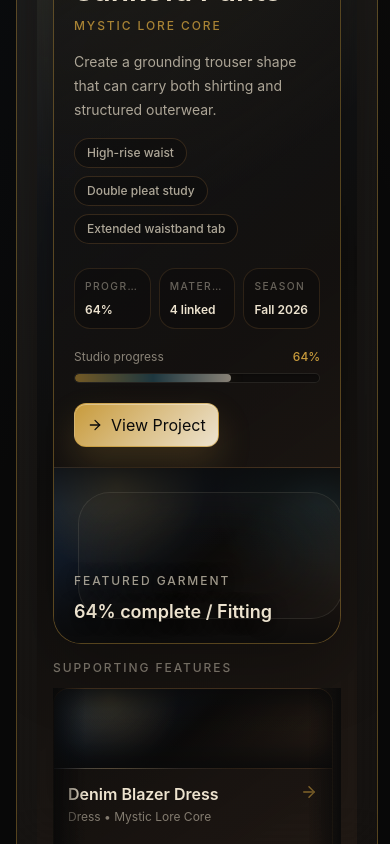
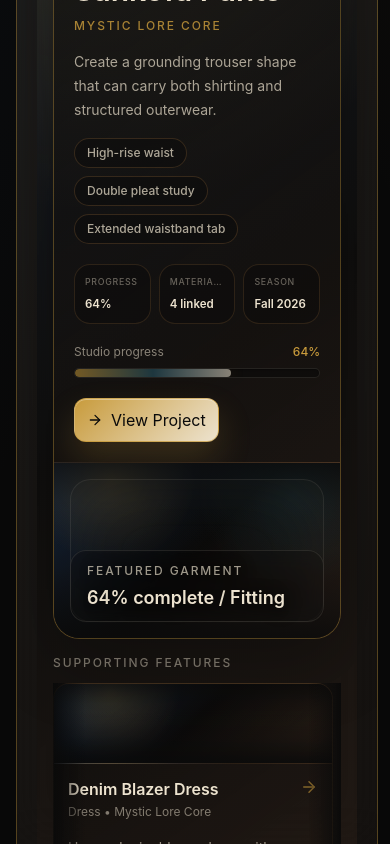
Before and after one commit to SudoLux/mystic-lore-studio, a React (Vite) app: page / in a window 390 px wide. Shown: the part 2059-2903 px from the top of the page. Built offline with nearby package versions, Linux system fonts and the light colour scheme.

Commit message:
Polish dashboard featured hero responsive layout

```diff
--- a/src/pages/Dashboard/DashboardPage.tsx
+++ b/src/pages/Dashboard/DashboardPage.tsx
@@ -468,9 +468,9 @@ function FeaturedGarmentHero({
   const materialCount = project.linkedMaterials.length;
 
   return (
-    <article className="group mt-5 overflow-hidden rounded-[1.75rem] border border-ember/38 bg-[linear-gradient(145deg,rgba(10,10,10,0.56),rgba(61,43,31,0.2))] shadow-[0_22px_70px_rgba(0,0,0,0.3),inset_0_1px_0_rgba(237,227,207,0.055)] transition duration-300 hover:border-ember/60 hover:shadow-[0_28px_86px_rgba(200,155,60,0.11),0_20px_70px_rgba(0,0,0,0.34)]">
-      <div className="grid lg:grid-cols-[minmax(0,1fr)_minmax(17rem,23rem)]">
-        <div className="flex flex-col justify-between gap-6 p-5 sm:p-6 lg:p-7">
+    <article className="group mt-5 overflow-hidden rounded-[1.65rem] border border-ember/36 bg-[linear-gradient(145deg,rgba(10,10,10,0.62),rgba(61,43,31,0.22))] shadow-[0_22px_70px_rgba(0,0,0,0.3),inset_0_1px_0_rgba(237,227,207,0.055)] transition duration-300 hover:border-ember/56 hover:shadow-[0_28px_86px_rgba(200,155,60,0.11),0_20px_70px_rgba(0,0,0,0.34)]">
+      <div className="grid xl:grid-cols-[minmax(0,1.08fr)_minmax(20rem,0.92fr)]">
+        <div className="flex flex-col justify-between gap-5 p-5 sm:p-6 xl:p-7">
           <div>
             <div className="flex flex-wrap gap-2">
               <Badge variant={project.status === 'Blocked' ? 'ember' : 'teal'}>
@@ -480,13 +480,13 @@ function FeaturedGarmentHero({
               <Badge variant="blue">{project.garmentType}</Badge>
             </div>
 
-            <h3 className="mt-5 text-3xl font-semibold leading-[1.08] text-stardust sm:text-4xl lg:text-5xl">
+            <h3 className="mt-5 text-3xl font-semibold leading-[1.08] text-stardust sm:text-4xl xl:text-[2.8rem]">
               {project.name}
             </h3>
             <p className="mt-3 text-xs font-medium uppercase tracking-[0.16em] text-ember/82">
               {project.collection || project.season}
             </p>
-            <p className="mt-4 line-clamp-3 max-w-2xl text-sm leading-6 text-stardust/70 sm:text-base">
+            <p className="mt-4 line-clamp-3 max-w-3xl text-sm leading-6 text-stardust/70 sm:text-base xl:max-w-2xl">
               {project.designIntent || project.summary}
             </p>
 
@@ -539,7 +539,7 @@ function FeaturedGarmentHero({
           </div>
         </div>
 
-        <div className="relative aspect-[16/9] max-h-[14rem] min-h-[11rem] overflow-hidden border-t border-bronze/24 bg-[radial-gradient(circle_at_20%_10%,rgba(200,155,60,0.34),transparent_30%),radial-gradient(circle_at_84%_18%,rgba(45,92,107,0.42),transparent_34%),linear-gradient(135deg,rgba(27,58,99,0.78),rgba(10,10,10,0.7),rgba(61,43,31,0.82))] sm:aspect-[4/3] sm:max-h-[18rem] sm:min-h-[16rem] lg:h-full lg:max-h-none lg:border-l lg:border-t-0">
+        <div className="relative h-44 overflow-hidden border-t border-bronze/20 bg-[radial-gradient(circle_at_20%_10%,rgba(200,155,60,0.32),transparent_30%),radial-gradient(circle_at_84%_18%,rgba(45,92,107,0.4),transparent_34%),linear-gradient(135deg,rgba(27,58,99,0.76),rgba(10,10,10,0.72),rgba(61,43,31,0.78))] sm:h-[14.5rem] md:h-[16rem] xl:h-full xl:min-h-[22rem] xl:border-l xl:border-t-0">
           {heroImage ? (
             <StoredImage
               asset={heroImage}
@@ -547,13 +547,13 @@ function FeaturedGarmentHero({
             />
           ) : null}
           <ImageReadabilityOverlay asset={heroImage} variant="hero" />
-          <div className="absolute inset-6 rounded-[2rem] border border-stardust/12 bg-midnight/12 shadow-[inset_0_0_90px_rgba(237,227,207,0.06)]" />
-          <div className="relative z-10 flex h-full flex-col justify-end p-5 [text-shadow:0_2px_16px_rgba(0,0,0,0.95)] sm:p-6">
-            <div className="max-w-lg">
+          <div className="absolute inset-4 rounded-[1.3rem] border border-stardust/10 bg-midnight/10 shadow-[inset_0_0_70px_rgba(237,227,207,0.045)] sm:inset-5 xl:inset-6 xl:rounded-[1.6rem]" />
+          <div className="relative z-10 flex h-full flex-col justify-end p-4 [text-shadow:0_2px_16px_rgba(0,0,0,0.95)] sm:p-5 xl:p-6">
+            <div className="max-w-lg rounded-2xl border border-stardust/10 bg-midnight/22 px-4 py-3 backdrop-blur-sm">
               <p className="text-xs font-medium uppercase tracking-[0.16em] text-stardust/66">
                 Featured garment
               </p>
-              <p className="mt-3 text-lg font-semibold leading-tight text-stardust sm:text-2xl">
+              <p className="mt-2 text-lg font-semibold leading-tight text-stardust sm:text-xl xl:text-2xl">
                 {project.progress}% complete / {project.phase}
               </p>
             </div>
@@ -709,10 +709,10 @@ function FeaturedProjectMiniCard({
 function HeroMeta({ label, value }: { label: string; value: string }) {
   return (
     <div className="min-w-0 rounded-2xl border border-bronze/22 bg-midnight/34 p-2.5 sm:p-3">
-      <p className="truncate text-[0.64rem] font-medium uppercase tracking-[0.14em] text-stardust/40 sm:text-xs">
+      <p className="truncate text-[0.55rem] font-medium uppercase tracking-[0.08em] text-stardust/40 sm:text-xs sm:tracking-[0.14em]">
         {label}
       </p>
-      <p className="mt-2 truncate text-xs font-semibold text-stardust sm:text-sm">
+      <p className="mt-2 truncate text-[0.72rem] font-semibold text-stardust sm:text-sm">
         {value}
       </p>
     </div>
```
